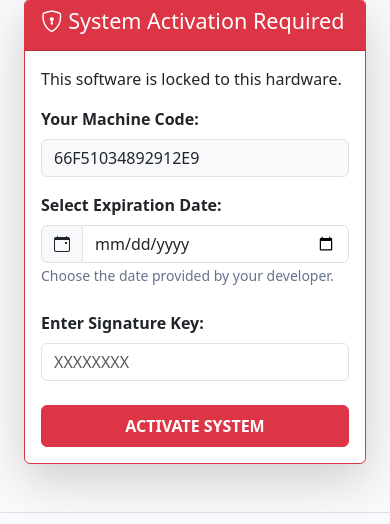
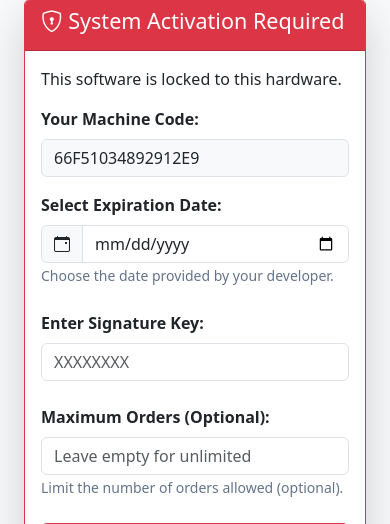
Before and after one commit to Pulsar87/PulsaRIS, a Django app: page /activate/ in a window 390 px wide. Shown: the part 124-648 px from the top of the page. Run offline with Django 5.2, Linux system fonts and the light colour scheme; parts of the project's set-up code (start-up, migrations or seed data) failed here and were passed over; some libraries are stand-ins or nearby versions.

Commit message:
**Add license check by number of orders**
• Added license_max_orders field to Tenant model and migration to track order limits per license
• Updated LicenseMiddleware to check order count against license limit and deactivate system when exceeded
• Modified activation form and view to accept and store maximum orders parameter during license activation
• Enhanced home template to display order limit information and current usage count
• Updated gitignore with standard Python/Django ignore patterns

The implementation adds comprehensive order-based licensing control while maintaining existing time-based license checks, providing flexible licensing options for different deployment scenarios.

```diff
--- a/license/middleware.py
+++ b/license/middleware.py
@@ -45,6 +45,16 @@ class LicenseMiddleware:
                 tenant.license_activated = False
                 tenant.save(update_fields=["license_activated"])
                 return redirect("license:activation_required")
+
+            # Check license by number of orders
+            if tenant.license_max_orders is not None:
+                from orders.models import ExamOrder
+                order_count = ExamOrder.objects.filter(tenant=tenant).count()
+                if order_count >= tenant.license_max_orders:
+                    # License order limit exceeded, deactivate and redirect
+                    tenant.license_activated = False
+                    tenant.save(update_fields=["license_activated"])
+                    return redirect("license:activation_required")
         else:
             # Fallback to session-based check for non-tenant setups or public schema
             if not request.session.get("license_activated"):
--- a/license/views.py
+++ b/license/views.py
@@ -29,7 +29,7 @@ def home(request):
         orders = []
         devices = []
 
-    return render(request, 'license/home.html', {'orders': orders, 'devices': devices})
+    return render(request, 'license/home.html', {'orders': orders, 'devices': devices, 'tenant': tenant})
 
 @login_required
 def calendar_events(request):
@@ -108,6 +108,7 @@ def activate(request):
     if request.method == 'POST':
         expiry_date = request.POST.get('expiry_date')
         signature = request.POST.get('signature')
+        max_orders = request.POST.get('max_orders')
 
         # Convert date from YYYY-MM-DD to DDMMYY format
         try:
@@ -125,7 +126,9 @@ def activate(request):
                     tenant.license_activated = True
                     tenant.license_expiry = expiry_date
                     tenant.license_signature = signature.upper()
-                    tenant.save(update_fields=['license_activated', 'license_expiry', 'license_signature'])
+                    # Set max orders limit (None means unlimited)
+                    tenant.license_max_orders = int(max_orders) if max_orders and max_orders.strip() else None
+                    tenant.save(update_fields=['license_activated', 'license_expiry', 'license_signature', 'license_max_orders'])
                 else:
                     # Fallback to session for non-tenant setups
                     request.session['license_activated'] = True
--- a/templates/license/activation.html
+++ b/templates/license/activation.html
@@ -62,6 +62,22 @@
                             />
                         </div>
 
+                        <div class="mb-4">
+                            <label class="form-label fw-bold"
+                                >Maximum Orders (Optional):</label
+                            >
+                            <input
+                                type="number"
+                                name="max_orders"
+                                class="form-control"
+                                placeholder="Leave empty for unlimited"
+                                min="1"
+                            />
+                            <small class="text-muted"
+                                >Limit the number of orders allowed (optional).</small
+                            >
+                        </div>
+
                         <button
                             type="submit"
                             class="btn btn-danger w-100 py-2 fw-bold"
--- a/tenants/models.py
+++ b/tenants/models.py
@@ -13,6 +13,7 @@ class Tenant(TenantMixin):
     license_activated = models.BooleanField(default=False)
     license_expiry = models.DateField(null=True, blank=True)
     license_signature = models.CharField(max_length=255, blank=True)
+    license_max_orders = models.PositiveIntegerField(null=True, blank=True, help_text="Maximum number of orders allowed by license (null for unlimited)")
     created_at = models.DateTimeField(auto_now_add=True)
     updated_at = models.DateTimeField(auto_now=True)
 
```
Also changed, not shown: templates/license/home.html (+43 -0 lines), tenants/migrations/0008_tenant_license_max_orders.py (added), 1 other file.
